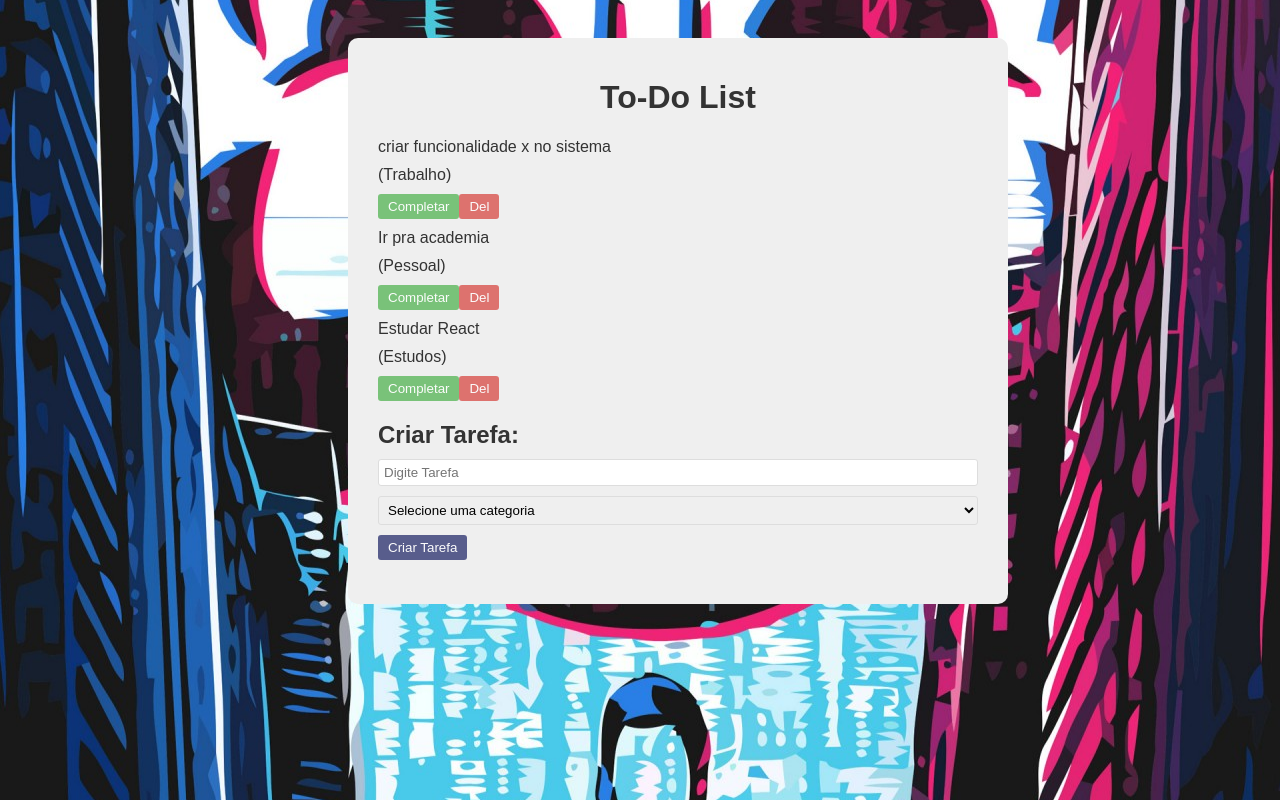
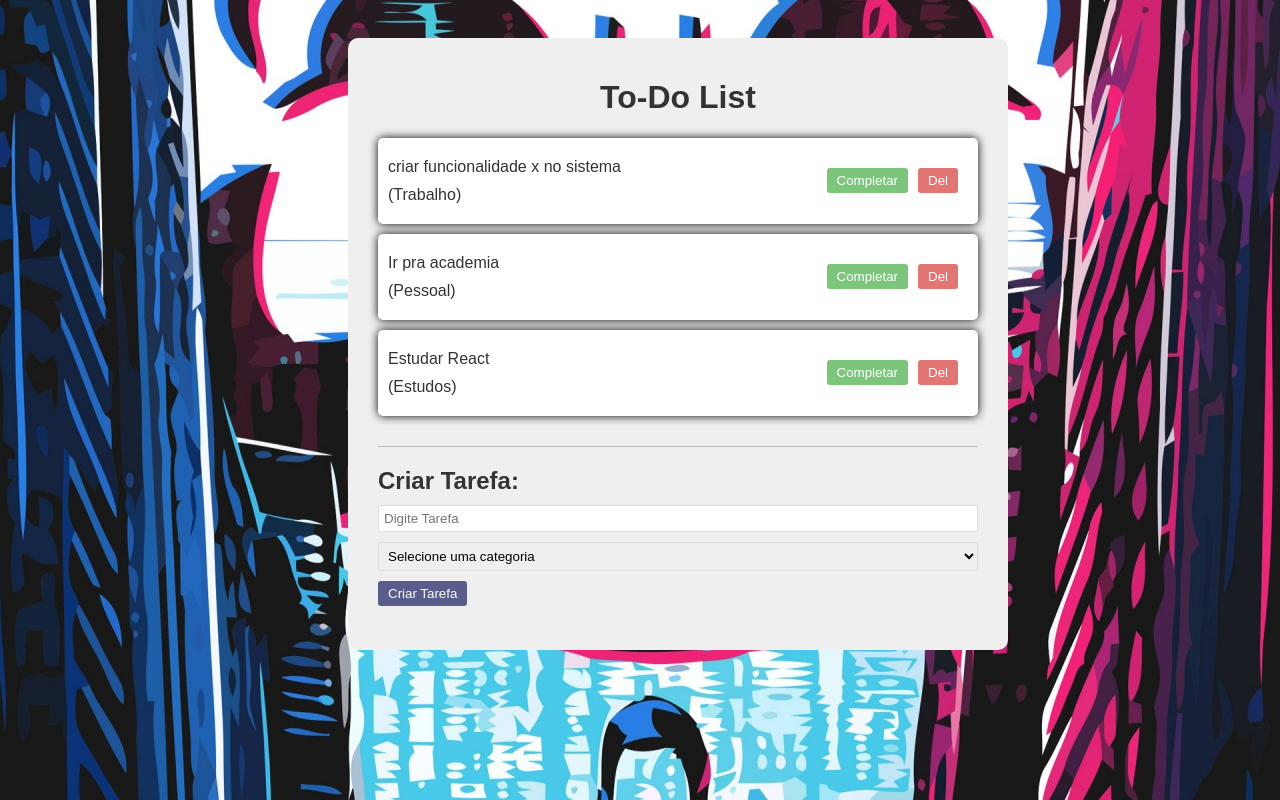
Before and after one commit to Renato-Miranda/todo-list-react, a React (Vite) app: page / in a window 1280 px wide. Shown: the top 800 px of the page. Built offline with nearby package versions, Linux system fonts and the light colour scheme.

Commit message:
feat: estilização do componente todo

```diff
--- a/src/Styles/GlobalStyles.js
+++ b/src/Styles/GlobalStyles.js
@@ -49,6 +49,7 @@
     background-color: #333974;
     color: #fff;
     padding: 5px 10px;
+    margin-right: 10px;
     border: none;
     border-radius: 3px;
     cursor: pointer;
@@ -58,6 +59,24 @@
 
 button:hover {
     opacity: 1;
+}
+
+.todo-list {
+    margin-bottom: 20px;
+    padding-bottom: 20px;
+    border-bottom: 1px solid #5555;
+}
+
+.todo{
+    background-color: #fff;
+    box-shadow: 0 0 10px black;
+    padding: 10px;
+    margin-bottom: 10px;
+    border-radius: 5px;
+    display: flex;
+    justify-content: space-between;
+    align-items: center;
+
 }
 
 .complete {
```
